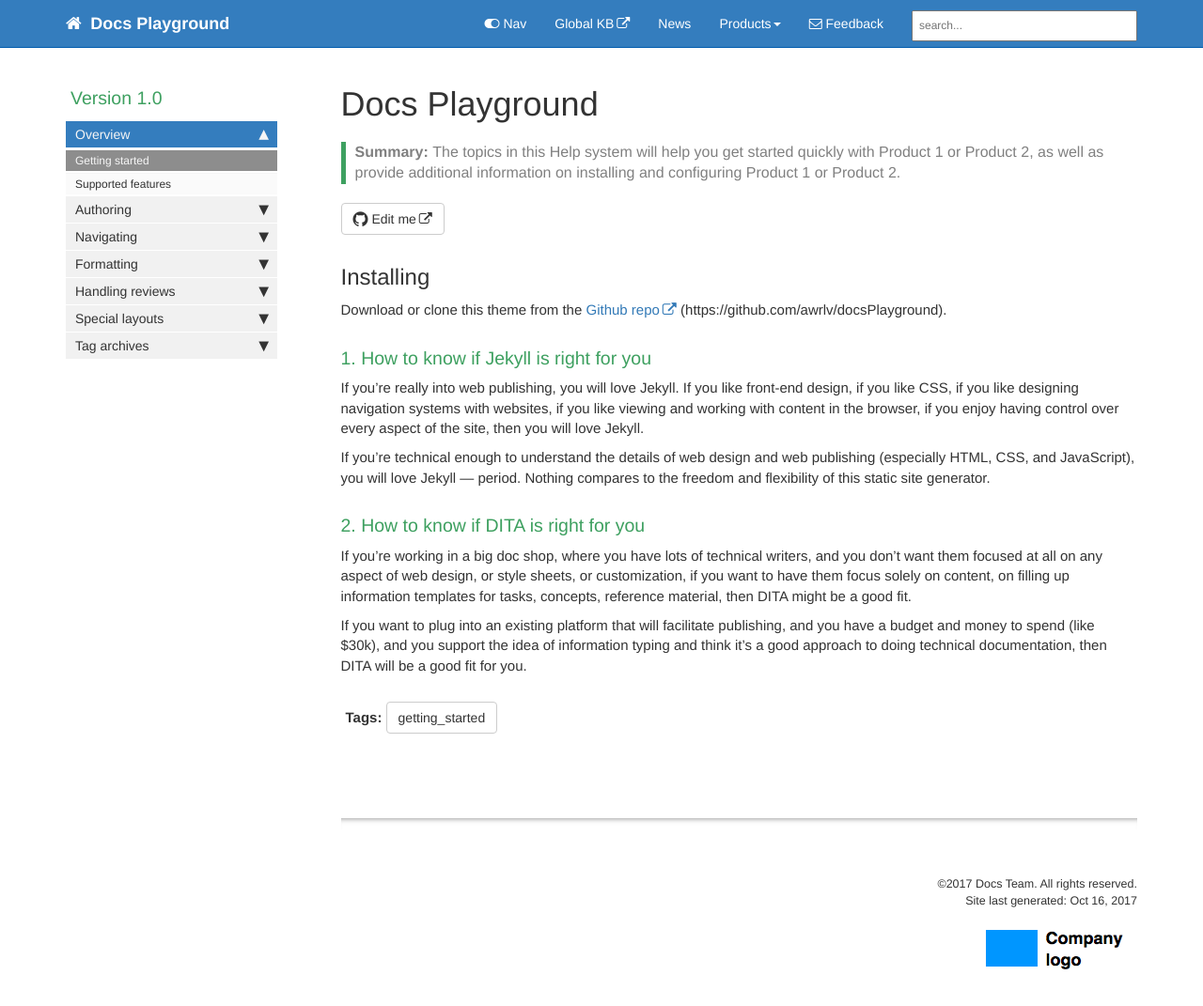
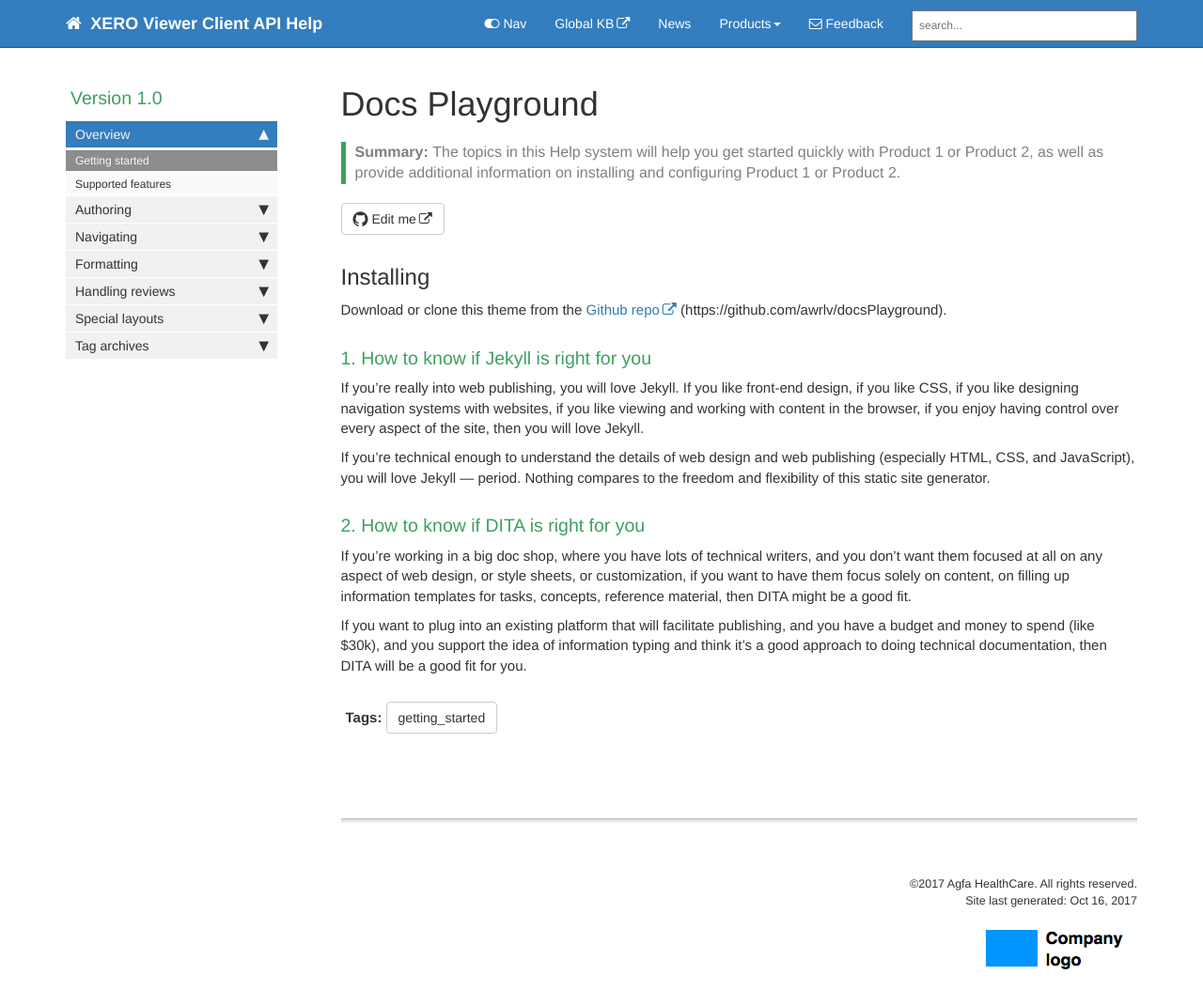
Before and after one commit to awrlv/docsPlayground, a Jekyll site: the page built from index.md, in a window 1280 px wide and 1108 px high. Shown: the top 1071 px of the window at 94% size. Built offline with Jekyll 4.4.1, drawn with Linux system fonts in a browser that asks for light colours; nearby versions of some CDN libraries; comment, search, counter and statistics services are not loaded.

```diff
--- a/_config.yml
+++ b/_config.yml
@@ -1,21 +1,21 @@
 url: awrlv.github.io
-baseurl: /docsPlayground
+baseurl: /api-help
 
-repository: awrlv/docsPlayground
+repository: awrlv/api-help
 
 output: web
 # this property is useful for conditional filtering of content that is separate from the PDF.
 
-topnav_title: Docs Playground
+topnav_title: XERO Viewer Client API Help
 # this appears on the top navigation bar next to the home button
 
-site_title: Jekyll theme for Docs Playground
+site_title: XERO Viewer Client API Help
 # this appears in the html browser tab for the site title (seen mostly by search engines, not users)
 
-company_name: Docs Team
+company_name: Agfa HealthCare
 # this appears in the footer
 
-github_editme_path: awrlv/docsPlayground/edit/reviews/
+github_editme_path: awrlv/api-help/edit/reviews/
 # if you're using Github, provide the basepath to the branch you've created for reviews, following the sample here. if not, leave this value blank.
 
 disqus_shortname:
@@ -36,7 +36,7 @@ exclude:
   - .gitignore
 # these are the files and directories that jekyll will exclude from the build
 
-feedback_subject_line: Docs Playground using Jekyll
+feedback_subject_line: XERO Viewer Client API Help
 
 feedback_email: awrlv@agfa.com
 # used as a contact email for the Feedback link in the top navigation bar
@@ -108,8 +108,21 @@ sidebars:
 - product2_sidebar
 - other
 
-description: "Documentation theme based on Jekyll and published to GitHub."
+description: "XERO Viewer Client API Help written in Jekyll and stored in GitHub."
 # the description is used in the feed.xml file
 
 # needed for sitemap.xml file only
 url: http://idratherbewriting.com
+
+#prose.io configuration
+prose:
+  rooturl: '_pages'
+  siteurl: 'https://github.com/awrlv/awrlv.github.io'
+  media: 'media'
+  ignore:
+    - index.md
+    - _config.yml
+    - /_layouts
+    - /_tooltips
+    - /_data
+    - /_posts
```
